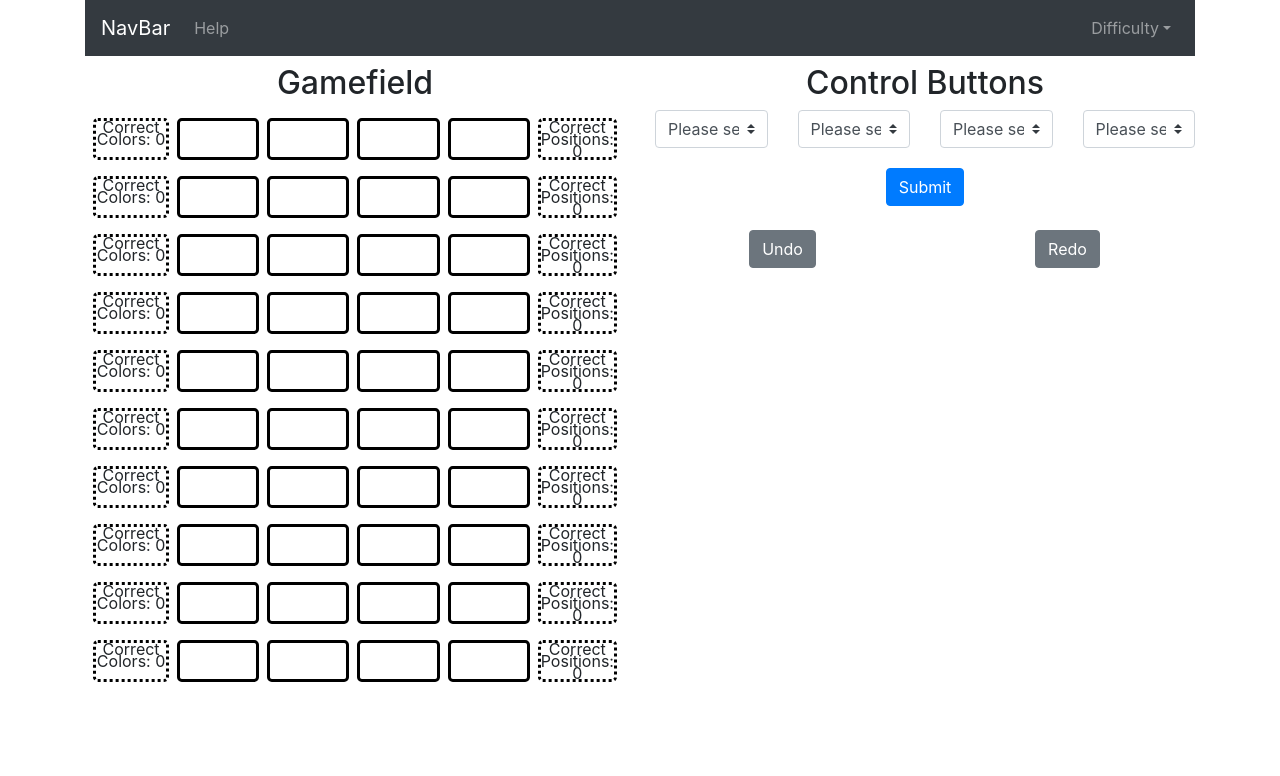
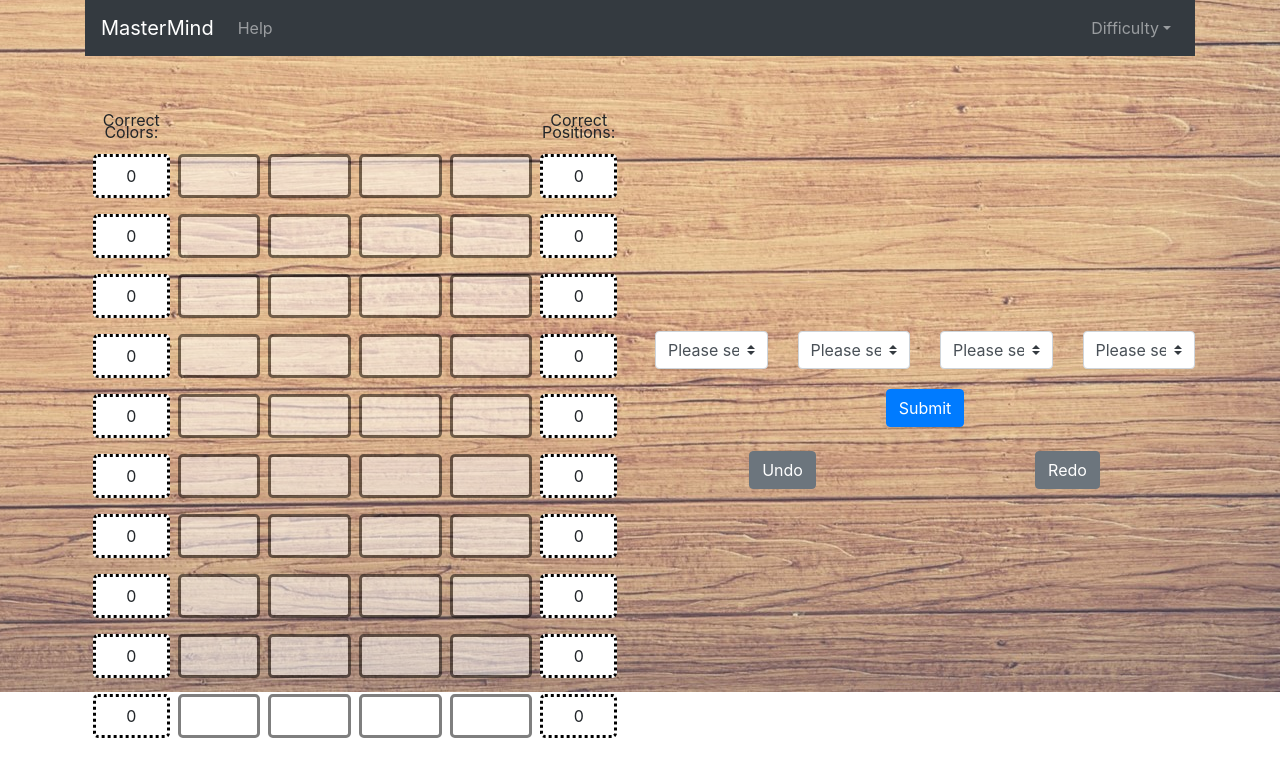
Before and after one commit to Zelle97/Web-Applikationen-Frontend, a Vue app: page /#/ in a window 1280 px wide. Shown: the top 776 px of the page. Built offline with nearby package versions, Linux system fonts and the light colour scheme; no server answers.

Commit message:
test commit

```diff
--- a/src/App.vue
+++ b/src/App.vue
@@ -38,10 +38,20 @@ select[class*="color-picker-"] {
   margin-bottom: 8px;
 }
 
+.controls {
+  align-items: center;
+  justify-content: center;
+  display: flex;
+}
+
 .control-item {
   text-align: center;
   justify-content: center;
   padding: 12px;
+}
+
+.color-input-row {
+  padding-top: 30px;
 }
 
 //-------------------------Gamfield
@@ -65,30 +75,67 @@ select[class*="color-picker-"] {
   flex-grow: 1;
 }
 
+.uppergamefieldrow {
+  margin: @flexMargin;
+  display: flex;
+  flex-wrap: wrap;
+  justify-content: space-around;
+  //align-items: center;
+  flex-grow: 1;
+}
+
 .gamefield .gamefieldrow .gamepanel {
   margin: @flexMargin;
   flex-basis: @flexBoxSizing;
   flex-grow: 1;
   border: solid black;
   border-radius: 0.3em;
+  background-color: white;
+  opacity: 0.5;
+}
+
+.gamefield .uppergamefieldrow .upperGamePanel {
+  margin: @flexMargin;
+  flex-basis: @flexBoxSizing;
+  flex-grow: 1;
 }
 
 .gamefield .gamefieldrow .correctColorPanel {
-  text-align: center;
+  align-items: center;
+  justify-content: center;
+  display: flex;
   margin: @flexMargin;
   flex-basis: calc(@flexBoxSizing/2);
   flex-grow: 1;
   border: dotted black;
   border-radius: 0.3em;
+  background-color: white;
 }
 
 .gamefield .gamefieldrow .correctPositionPanel {
+  margin: @flexMargin;
+  align-items: center;
+  justify-content: center;
+  display: flex;
+  flex-basis: calc(@flexBoxSizing/2);
+  flex-grow: 1;
+  border: dotted black;
+  border-radius: 0.3em;
+  background-color: white;
+}
+
+.gamefield .uppergamefieldrow .uppercorrectColorPanel {
   text-align: center;
   margin: @flexMargin;
   flex-basis: calc(@flexBoxSizing/2);
   flex-grow: 1;
-  border: dotted black;
-  border-radius: 0.3em;
+}
+
+.gamefield .uppergamefieldrow .uppercorrectPositionPanel {
+  text-align: center;
+  margin: @flexMargin;
+  flex-basis: calc(@flexBoxSizing/2);
+  flex-grow: 1;
 }
 
 //-------------------------Background Colors
--- a/src/components/Game.vue
+++ b/src/components/Game.vue
@@ -1,26 +1,43 @@
 <template>
     <div class="container">
+      <div id="bg">
+        <img src="static/wood_background.jpg" alt="">
+      </div>
       <navbar></navbar>
       <div class="row">
-        <div class="col-lg-6">
-          <h2 class="main-header">Gamefield</h2>
+        <div class="col-lg-6" style="padding-top: 50px">
           <div class="gamefield">
+            <div class="uppergamefieldrow">
+              <div class="uppercorrectColorPanel">
+                Correct Colors:
+              </div>
+              <div class="upperGamePanel">
+              </div>
+              <div class="upperGamePanel">
+              </div>
+              <div class="upperGamePanel">
+              </div>
+              <div class="upperGamePanel">
+              </div>
+              <div class="uppercorrectPositionPanel">
+                Correct Positions:
+              </div>
+            </div>
             <div v-for="(row, index) in gameData" v-bind:key="'row-'+index" class="gamefieldrow">
               <div class="correctColorPanel">
-                Correct Colors: {{row.correctColors}}
+                {{row.correctColors}}
               </div>
               <div v-for="(color, cIndex) in row.attempt" v-bind:key="'row-'+index+'-color-'+cIndex" class="gamepanel" v-bind:class="[`bg-color-${color.color}`]">
               </div>
               <div class="correctPositionPanel">
-                Correct Positions: {{row.correctPositions}}
+                {{row.correctPositions}}
               </div>
             </div>
           </div>
         </div>
-        <div class="col-lg-6">
-          <h2 class="main-header">Control Buttons</h2>
-          <div class="controls">
-            <div class="row">
+        <div class="col-lg-6 controls">
+          <div class="">
+            <div class="row color-input-row">
               <color-input index="0"></color-input>
               <color-input index="1"></color-input>
               <color-input index="2"></color-input>
@@ -65,5 +82,21 @@ export default {
 </script>
 
 <style scoped>
-
+#bg {
+  position: fixed;
+  top: -50%;
+  left: -50%;
+  width: 100%;
+  height: 100%;
+}
+#bg img {
+  position: absolute;
+  top: 0;
+  left: 0;
+  right: 0;
+  bottom: 0;
+  margin: auto;
+  min-width: 50%;
+  min-height: 50%;
+}
 </style>
--- a/src/components/Navbar.vue
+++ b/src/components/Navbar.vue
@@ -1,7 +1,7 @@
 <template>
   <div>
     <b-navbar toggleable="lg" type="dark" variant="dark">
-      <b-navbar-brand href="#">NavBar</b-navbar-brand>
+      <b-navbar-brand href="#">MasterMind</b-navbar-brand>
       <b-navbar-toggle target="nav-collapse"></b-navbar-toggle>
       <b-collapse id="nav-collapse" is-nav>
         <b-navbar-nav>
```
Also changed, not shown: static/wood_background.jpg (added).
